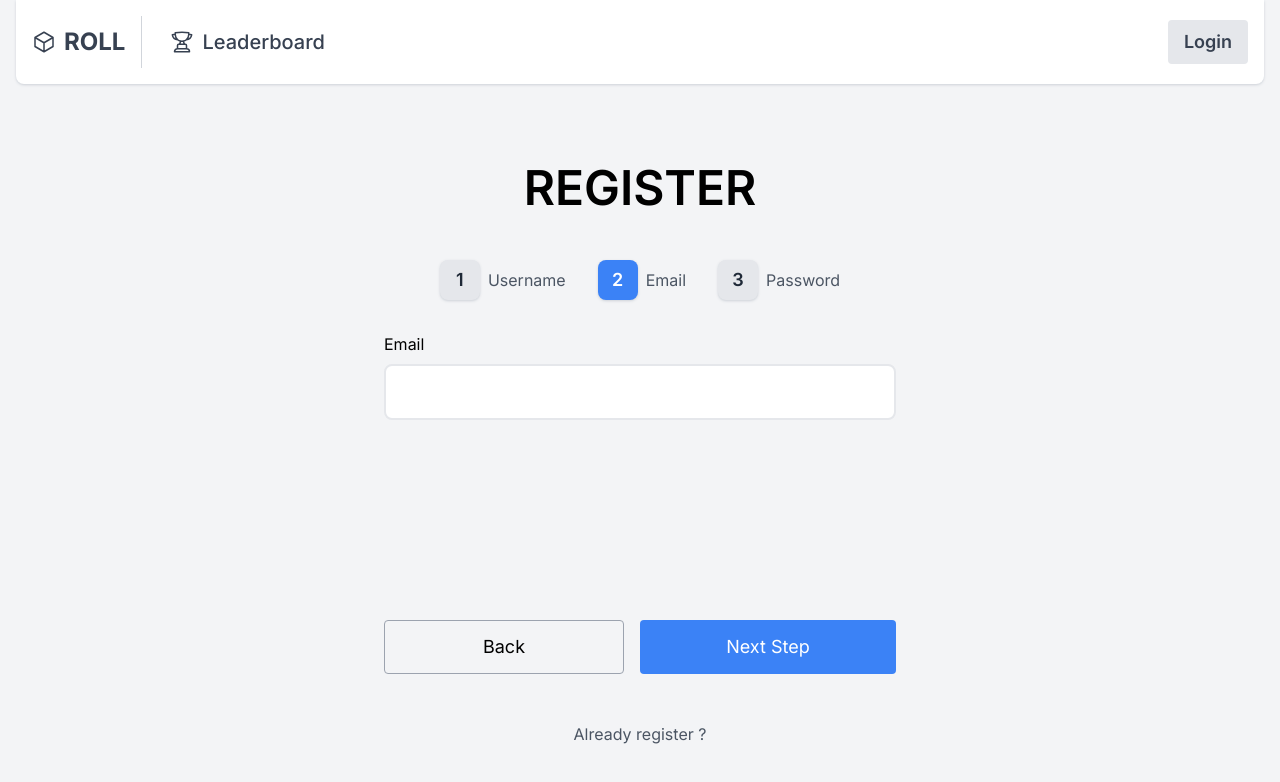
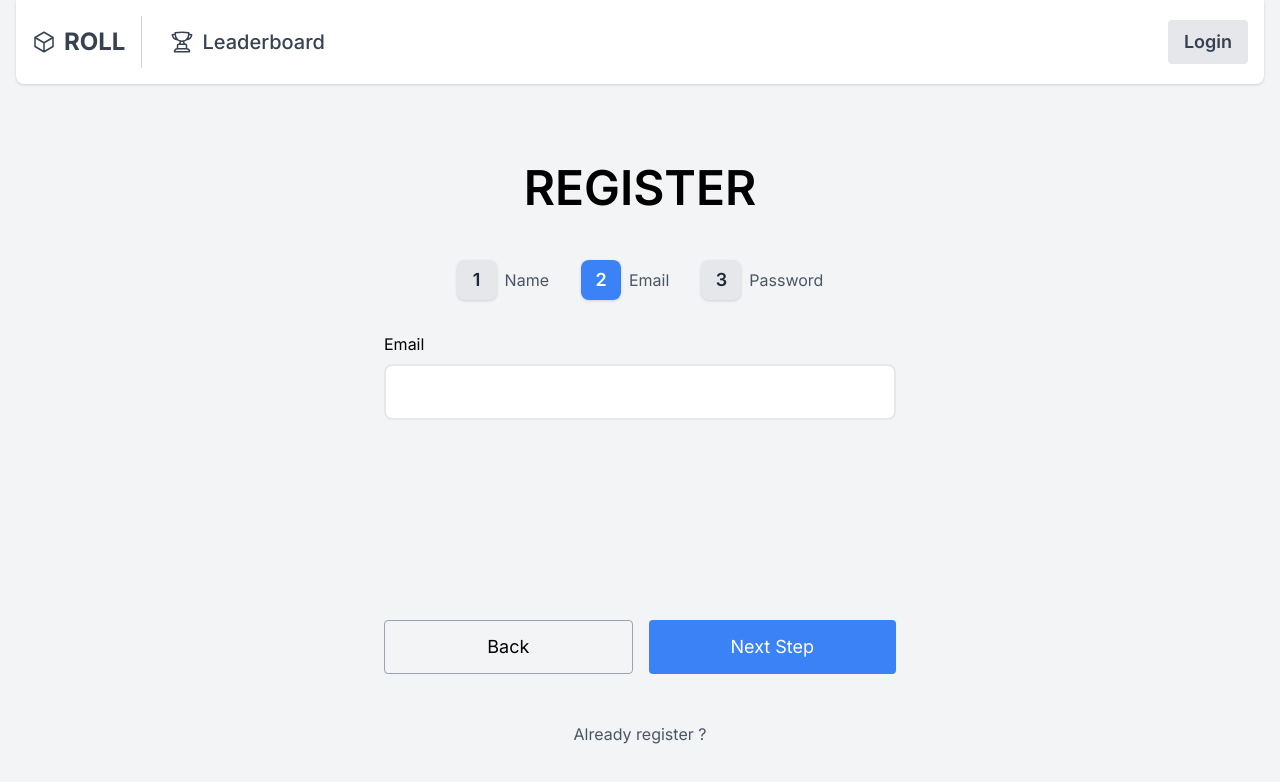
Before and after one commit to Penfu/Roulette, a Vue app: page /register in a window 1280 px wide. Both pictures are taken after a click on the button "Next Step". Shown: the top 782 px of the page. Built offline with nearby package versions, Linux system fonts and the light colour scheme; no server answers.

Commit message:
Refactor register errors

```diff
--- a/src/components/register/EmailField.vue
+++ b/src/components/register/EmailField.vue
@@ -13,6 +13,7 @@ defineProps<{
       v-model="user.email"
       type="email"
       autocomplete="email"
+      required
       class="w-full px-4 py-3 border-2 border-gray-200 rounded-lg text-lg"
     />
   </div>
--- a/src/components/register/UsernameField.vue
+++ b/src/components/register/NameField.vue
@@ -13,6 +13,7 @@ defineProps<{
       v-model="user.name"
       type="text"
       autocomplete="username"
+      required
       class="w-full px-4 py-3 border-2 border-gray-200 rounded-lg text-lg"
     />
   </div>
--- a/src/components/register/PasswordField.vue
+++ b/src/components/register/PasswordField.vue
@@ -15,6 +15,7 @@ defineProps<{
         v-model="user.password"
         type="password"
         autocomplete="new-password"
+        required
         class="w-full px-4 py-3 border-2 border-gray-200 rounded-lg text-lg"
       />
     </div>
@@ -24,6 +25,7 @@ defineProps<{
         v-model="user.passwordConfirmation"
         type="password"
         autocomplete="new-password"
+        required
         class="w-full px-4 py-3 border-2 border-gray-200 rounded-lg text-lg"
       />
     </div>
--- a/src/stores/auth.ts
+++ b/src/stores/auth.ts
@@ -15,11 +15,6 @@ export const useAuthStore = defineStore("auth", () => {
     balance: 0,
   });
 
-  const authErrors = ref({
-    name: [] as string[],
-    email: [] as string[],
-    password: [] as string[],
-  });
   const token = ref(null as string | null);
   const isAuth = computed(() => token.value != null);
 
@@ -43,12 +38,15 @@ export const useAuthStore = defineStore("auth", () => {
       });
 
       logUser(response.data.user, response.data.token);
+
+      return { success: true, message: "success" };
     } catch (error) {
       if (axios.isAxiosError(error) && error.response?.status === 422) {
-        authErrors.value.name = error.response.data.errors.name || [];
-        authErrors.value.email = error.response.data.errors.email || [];
-        authErrors.value.password = error.response.data.errors.password || [];
+        const { name, email, password } = error.response.data.errors;
+        return { success: false, errors: { name, email, password } };
       }
+
+      return { success: false, message: "error" };
     }
   }
 
@@ -102,7 +100,6 @@ export const useAuthStore = defineStore("auth", () => {
 
   return {
     user,
-    authErrors,
     token,
     isAuth,
     register,
--- a/src/views/auth/RegisterView.vue
+++ b/src/views/auth/RegisterView.vue
@@ -1,16 +1,22 @@
 <script setup lang="ts">
-import { computed, onMounted, ref } from "vue";
+import { computed, nextTick, ref } from "vue";
 import router from "@/router";
 
 import { useAuthStore } from "@/stores/auth";
 
 import StepBtn from "@/components/register/StepBtn.vue";
-import UsernameField from "@/components/register/UsernameField.vue";
+import NameField from "@/components/register/NameField.vue";
 import EmailField from "@/components/register/EmailField.vue";
 import PasswordField from "@/components/register/PasswordField.vue";
 import SpinnerIcon from "@/components/icons/SpinnerIcon.vue";
 
 const userStore = useAuthStore();
+
+type Errors = {
+  name: string[];
+  email: string[];
+  password: string[];
+};
 
 type Step = {
   component: any;
@@ -24,9 +30,9 @@ const activeStep = computed(() => steps.value[activeStepIndex.value]);
 const steps = computed(
   () =>
     [
-      { component: UsernameField, name: "Username", errors: userStore.authErrors.name },
-      { component: EmailField, name: "Email", errors: userStore.authErrors.email },
-      { component: PasswordField, name: "Password", errors: userStore.authErrors.password },
+      { component: NameField, name: "Name", errors: errors.value.name },
+      { component: EmailField, name: "Email", errors: errors.value.email },
+      { component: PasswordField, name: "Password", errors: errors.value.password },
     ] as Step[]
 );
 
@@ -36,15 +42,12 @@ const user = ref({
   password: "",
   passwordConfirmation: "",
 });
+const errors = ref({} as Errors);
 
 const isReadyToSubmit = computed(() => {
   return activeStepIndex.value === steps.value.length - 1;
 });
 const isValidating = ref(false);
-
-onMounted(() => {
-  userStore.authErrors = { name: [], email: [], password: [] };
-});
 
 const previousStep = () => {
   if (activeStepIndex.value > 0) activeStepIndex.value--;
@@ -55,26 +58,34 @@ const nextStep = () => {
 };
 
 const register = async () => {
+  // Local validation
   if (user.value.password !== user.value.passwordConfirmation) {
-    userStore.authErrors.password.push("Passwords do not match");
+    errors.value.password.push("Passwords do not match");
     return;
   }
 
+  // Server validation
   isValidating.value = true;
-  await userStore.register(user.value.name, user.value.email, user.value.password);
+  const resp = await userStore.register(user.value.name, user.value.email, user.value.password);
 
-  if (userStore.isAuth) router.push("/");
-  else isValidating.value = false;
+  if (resp.success) {
+    nextTick(() => {
+      router.push("/");
+    });
+  } else {
+    isValidating.value = false;
+    errors.value = resp.errors as Errors;
+  }
 };
 </script>
 
 <template>
   <main class="mx-4 md:mx-8 lg:mx-16 xl:mx-32">
-    <div class="mx-auto max-w-lg py-16 flex flex-col justify-center items-center space-y-12">
-      <h2 class="text-5xl font-semibold uppercase">Register</h2>
+    <div class="mx-auto max-w-lg py-16 space-y-12">
+      <h2 class="text-center text-5xl font-semibold uppercase">Register</h2>
 
       <!-- Multi-Step form -->
-      <form @submit.prevent="register" class="w-full space-y-8">
+      <form @submit.prevent="register" class="space-y-8">
         <!-- Steps -->
         <div class="flex justify-center space-x-6 md:space-x-8">
           <StepBtn
@@ -84,7 +95,7 @@ const register = async () => {
             :is-active="index === activeStepIndex"
             :index="index"
             :name="step.name"
-            :hasError="step.errors.length > 0"
+            :hasError="step.errors !== undefined"
           />
         </div>
 
@@ -94,11 +105,13 @@ const register = async () => {
         </div>
 
         <!-- Buttons -->
-        <div class="flex space-x-4">
+        <div class="flex space-x-4 text-lg">
           <button
+            v-if="activeStepIndex > 0"
             type="button"
             @click="previousStep"
-            class="grow px-4 py-3 hover:bg-gray-50 border border-gray-400 rounded text-lg"
+            class="w-full px-4 py-3 hover:bg-gray-50 border border-gray-400 rounded"
+            :class="{ 'basis-2/5': isReadyToSubmit }"
           >
             Back
           </button>
@@ -106,15 +119,14 @@ const register = async () => {
             v-if="!isReadyToSubmit"
             type="button"
             @click="nextStep()"
-            class="basis-1/2 px-4 py-3 bg-blue-500 hover:bg-blue-600 text-white rounded text-lg"
+            class="w-full px-4 py-3 bg-blue-500 hover:bg-blue-600 text-white rounded"
           >
             Next Step
           </button>
           <button
             v-else
-            type="button"
-            @click="register()"
-            class="relative flex justify-center items-center basis-4/5 px-4 py-3 bg-blue-500 hover:bg-blue-600 text-white rounded text-lg transition-width duration-500"
+            type="submit"
+            class="w-full relative px-4 py-3 flex justify-center items-center bg-blue-500 hover:bg-blue-600 text-white rounded"
           >
             Register
             <SpinnerIcon v-if="isValidating" class="absolute right-4" />
@@ -122,7 +134,7 @@ const register = async () => {
         </div>
       </form>
 
-      <router-link to="/login" class="text-gray-600 hover:text-gray-800">
+      <router-link to="/login" class="block text-center text-gray-600 hover:text-gray-800">
         Already register ?
       </router-link>
     </div>
```
